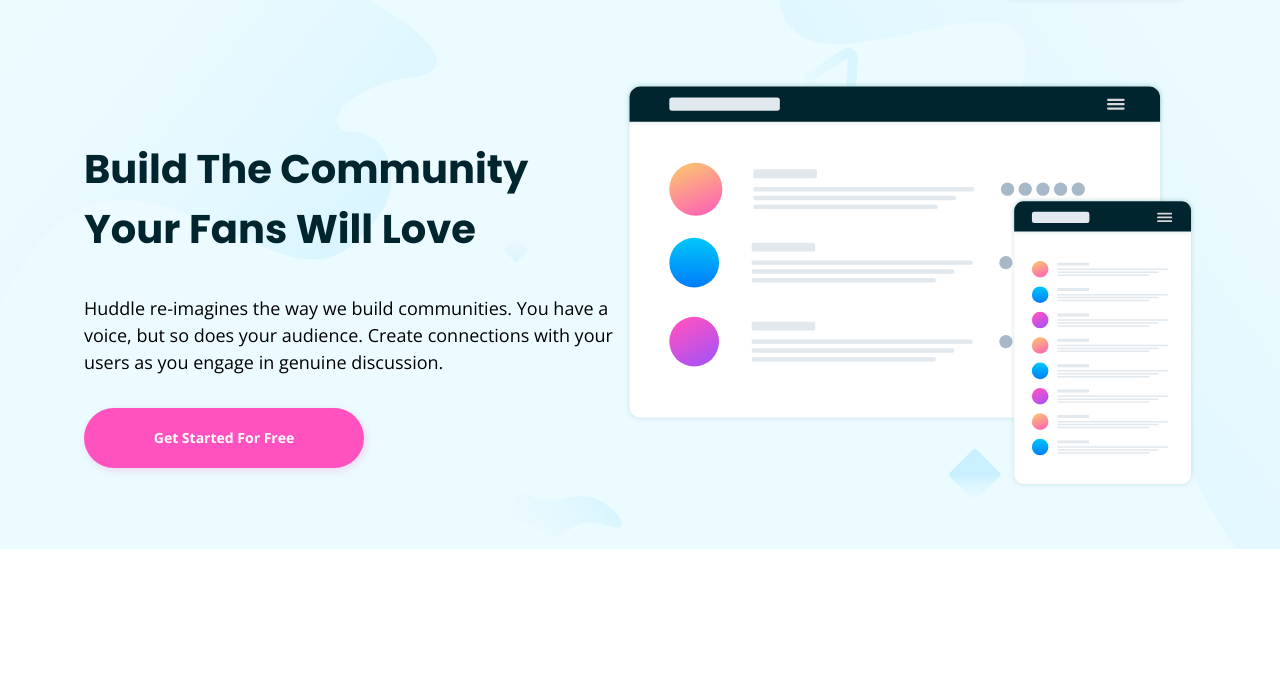
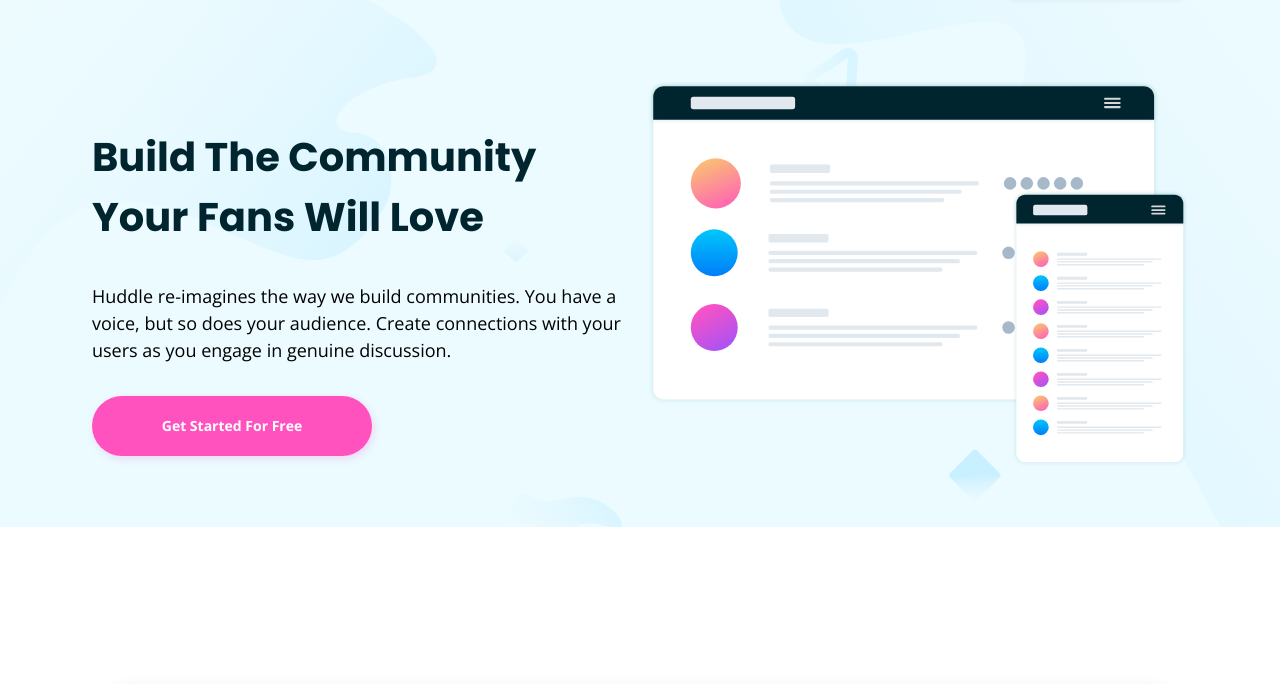
Before and after one commit to HailoMYM/frontendmentor-huddle-landing-page, a plain HTML site: page index.html in a window 1280 px wide. Shown: the part 99-783 px from the top of the page. Drawn offline with nearby package versions, Linux system fonts and the light colour scheme.

Commit message:
fix flex on hero

```diff
--- a/css/style.css
+++ b/css/style.css
@@ -89,6 +89,11 @@ html {
   background: var(--white);
   border: 0;
   box-shadow: 0px 2px 7px rgba(0, 0, 0, 0.0954201);
+}
+
+.btn-nav:hover {
+  color: var(--white);
+  background: var(--pink);
 }
 
 .hero-section {
@@ -315,7 +320,7 @@ footer {
   }
 
   .hero-content {
-    max-width: 540px;
+    flex: 0 1 540px;
   }
 
   .hero-section h1 {
@@ -335,7 +340,6 @@ footer {
 
   .hero-img {
     min-width: 480px;
-    max-width: 680px;
     margin-top: 3.5em;
   }
 
@@ -418,8 +422,6 @@ footer {
   .footer-logo img {
     height: 38px;
     width: auto;
-    filter: brightness(0) saturate(100%) invert(100%) sepia(0%) saturate(7500%)
-      hue-rotate(154deg) brightness(99%) contrast(102%);
     margin-bottom: 40px;
   }
 
--- a/index.html
+++ b/index.html
@@ -46,8 +46,7 @@
     <section class="hero-section">
 
       <div class="hero-content">
-        <h1 style="margin-bottom:0">Build The Community</h1>
-        <h1 style="margin-top:0">Your Fans Will Love</h1>
+        <h1>Build The Community <br> Your Fans Will Love</h1>
         <p>
           Huddle re-imagines the way we build communities. You have a voice, but so does your audience.
           Create connections with your users as you engage in genuine discussion.
@@ -56,7 +55,7 @@
           Get Started For Free
         </button>
       </div>
-      <figure>
+      <figure class="hero-content">
         <img class="hero-img" src="images/illustration-mockups.svg" alt="">
       </figure>
 
```
